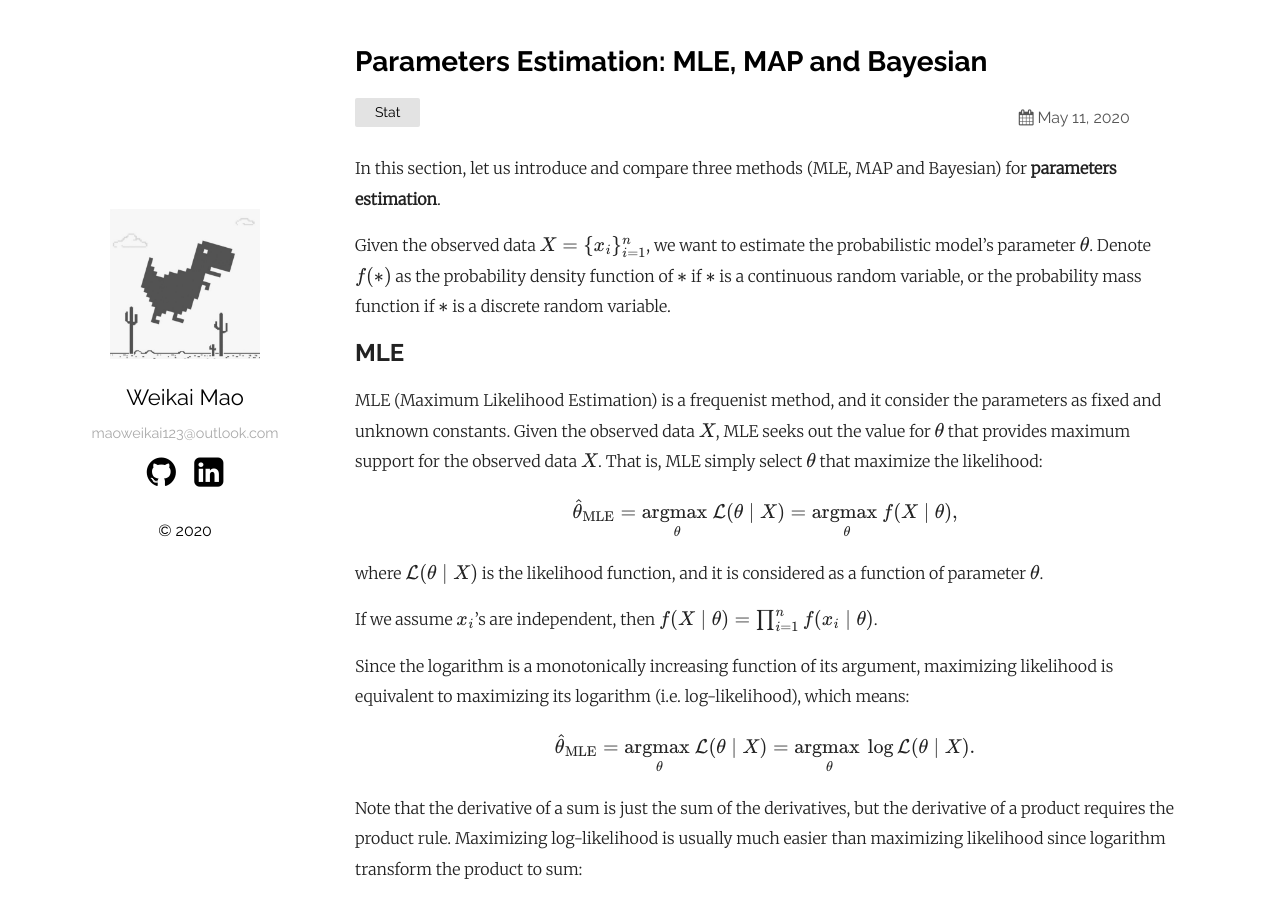
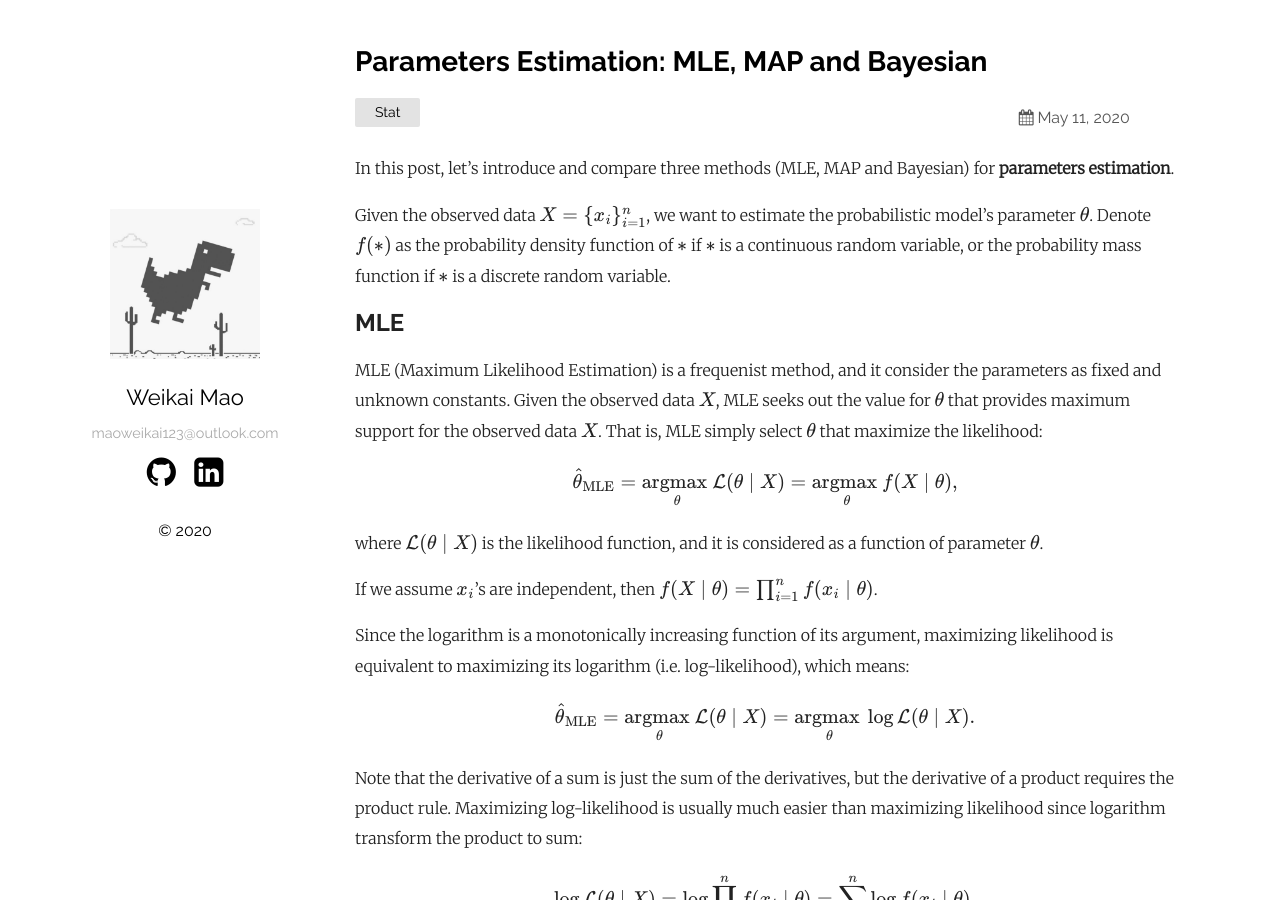
Before and after one commit to WalkerMao/walkermao.github.io, a Jekyll site: the page built from _posts/2020-05-11-Parameters-Estimation.md, in a window 1280 px wide and 900 px high. Built offline with Jekyll 4.4.1, drawn with Linux system fonts in a browser that asks for light colours; formulas are drawn with MathJax 3; comment, search, counter and statistics services are not loaded.

Commit message:
update some posts

```diff
--- a/_posts/2020-02-23-为什么要学数学.markdown
+++ b/_posts/2020-02-23-为什么要学数学.markdown
@@ -3,6 +3,7 @@
 title:  "为什么要学数学"
 date: 2020-02-23
 categories: 杂想
+published: false
 comments: true
 ---
 
--- a/_posts/2020-05-11-Parameters-Estimation.md
+++ b/_posts/2020-05-11-Parameters-Estimation.md
@@ -6,7 +6,7 @@
 comments: true
 ---
 
-In this section, let us introduce and compare three methods (MLE, MAP and Bayesian) for **parameters estimation**.
+In this post, let's introduce and compare three methods (MLE, MAP and Bayesian) for **parameters estimation**.
 
 Given the observed data $$X = \{ x_i \}_{i=1}^n$$, we want to estimate the probabilistic model's parameter $$\theta$$. Denote $$f(*)$$ as the probability density function of $$*$$ if $$*$$ is a continuous random variable, or the probability mass function if $$*$$ is a discrete random variable.
 
```
Also changed, not shown: _posts/2020-02-24-做菜.md (+1 -0 lines), _posts/2020-03-05-Linear-Classification.md (+1 -1 lines), _posts/2020-05-12-Monte-Carlo.md (+1 -1 lines).
